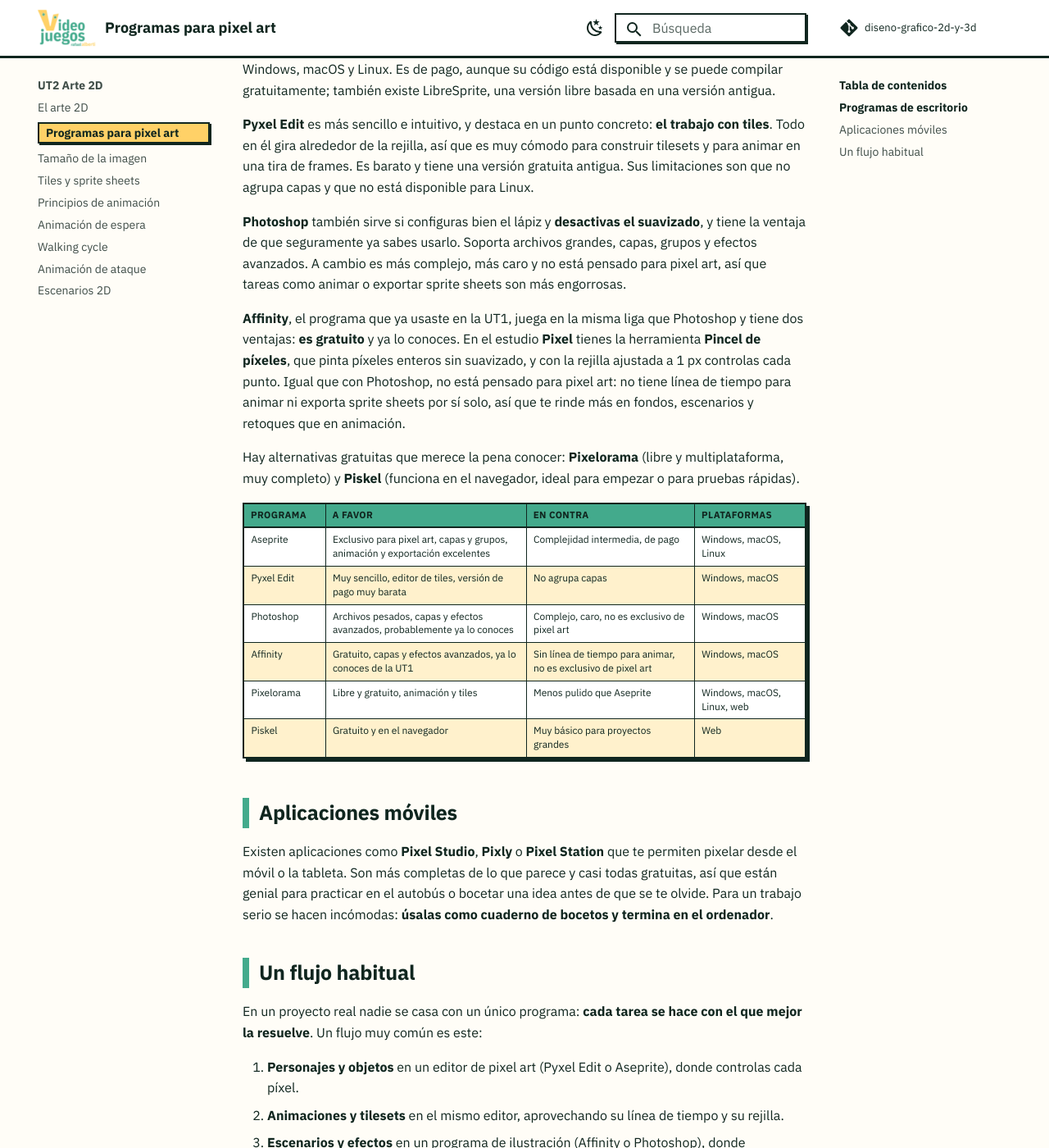
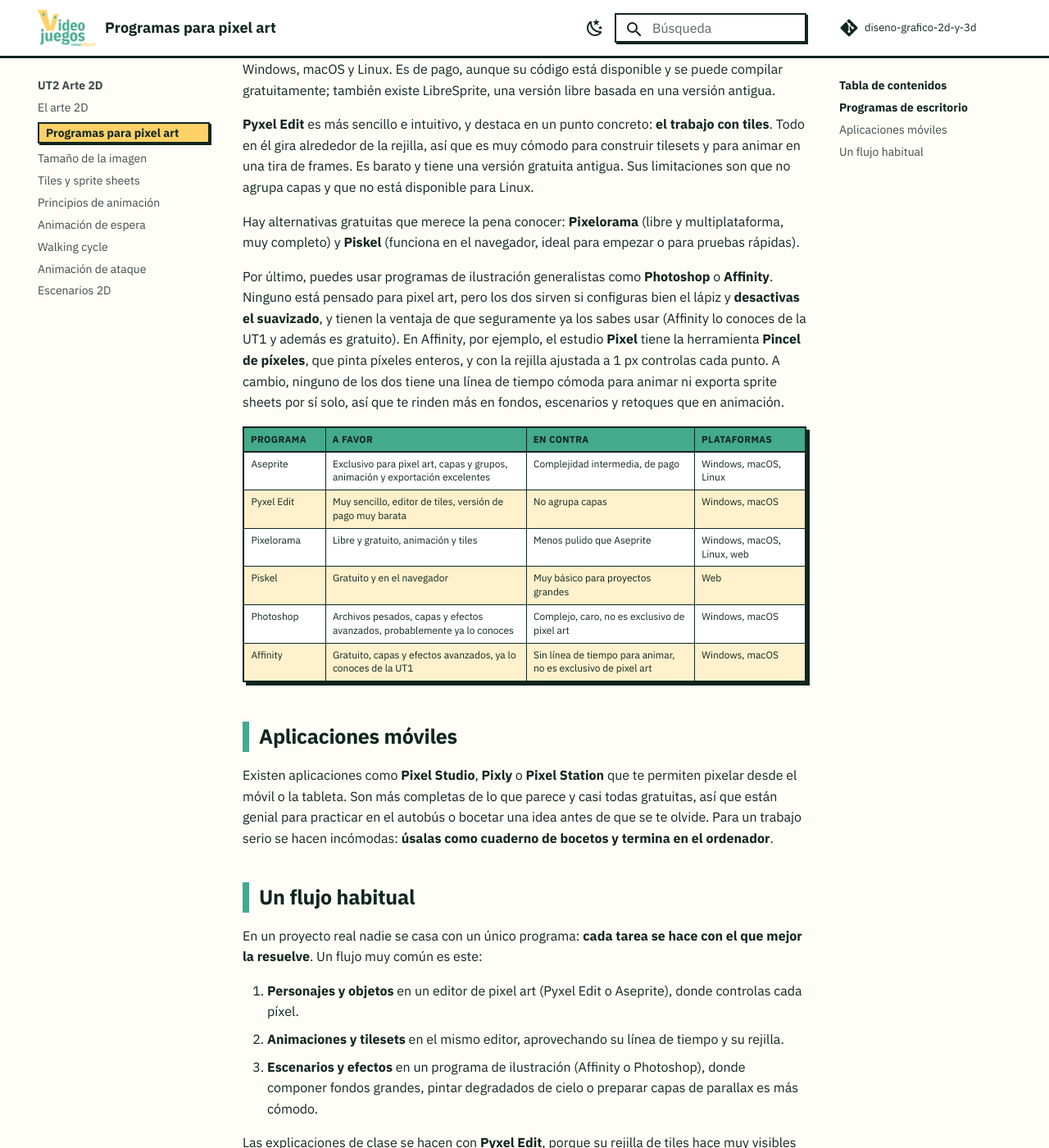
Before and after one commit to envasador/diseno-grafico-2d-y-3d, an MkDocs documentation site: the page built from docs/ut2/02-programas-pixel-art.md, in a window 1280 px wide and 1400 px high, scrolled down 543 px. Shown: the whole window at 82% size. Built offline with MkDocs 1.6.1 and Material for MkDocs 9.7.7, drawn with Linux system fonts in a browser that asks for light colours; comment, search, counter and statistics services are not loaded.

Commit message:
UT2: Photoshop y Affinity al final como opciones generalistas
Co-Authored-By: Claude Opus 5.5 <noreply@anthropic.com>
Claude-Session: https://claude.ai/code/session_01C3JutsmecjVNqwzjJXCeTb

```diff
--- a/docs/ut2/02-programas-pixel-art.md
+++ b/docs/ut2/02-programas-pixel-art.md
@@ -10,20 +10,18 @@ Así que la pregunta interesante es otra: **qué herramienta encaja con cada par
 
 **Pyxel Edit** es más sencillo e intuitivo, y destaca en un punto concreto: **el trabajo con tiles**. Todo en él gira alrededor de la rejilla, así que es muy cómodo para construir tilesets y para animar en una tira de frames. Es barato y tiene una versión gratuita antigua. Sus limitaciones son que no agrupa capas y que no está disponible para Linux.
 
-**Photoshop** también sirve si configuras bien el lápiz y **desactivas el suavizado**, y tiene la ventaja de que seguramente ya sabes usarlo. Soporta archivos grandes, capas, grupos y efectos avanzados. A cambio es más complejo, más caro y no está pensado para pixel art, así que tareas como animar o exportar sprite sheets son más engorrosas.
+Hay alternativas gratuitas que merece la pena conocer: **Pixelorama** (libre y multiplataforma, muy completo) y **Piskel** (funciona en el navegador, ideal para empezar o para pruebas rápidas).
 
-**Affinity**, el programa que ya usaste en la UT1, juega en la misma liga que Photoshop y tiene dos ventajas: **es gratuito** y ya lo conoces. En el estudio **Pixel** tienes la herramienta **Pincel de píxeles**, que pinta píxeles enteros sin suavizado, y con la rejilla ajustada a 1 px controlas cada punto. Igual que con Photoshop, no está pensado para pixel art: no tiene línea de tiempo para animar ni exporta sprite sheets por sí solo, así que te rinde más en fondos, escenarios y retoques que en animación.
-
-Hay alternativas gratuitas que merece la pena conocer: **Pixelorama** (libre y multiplataforma, muy completo) y **Piskel** (funciona en el navegador, ideal para empezar o para pruebas rápidas).
+Por último, puedes usar programas de ilustración generalistas como **Photoshop** o **Affinity**. Ninguno está pensado para pixel art, pero los dos sirven si configuras bien el lápiz y **desactivas el suavizado**, y tienen la ventaja de que seguramente ya los sabes usar (Affinity lo conoces de la UT1 y además es gratuito). En Affinity, por ejemplo, el estudio **Pixel** tiene la herramienta **Pincel de píxeles**, que pinta píxeles enteros, y con la rejilla ajustada a 1 px controlas cada punto. A cambio, ninguno de los dos tiene una línea de tiempo cómoda para animar ni exporta sprite sheets por sí solo, así que te rinden más en fondos, escenarios y retoques que en animación.
 
 | Programa | A favor | En contra | Plataformas |
 |---|---|---|---|
 | Aseprite | Exclusivo para pixel art, capas y grupos, animación y exportación excelentes | Complejidad intermedia, de pago | Windows, macOS, Linux |
 | Pyxel Edit | Muy sencillo, editor de tiles, versión de pago muy barata | No agrupa capas | Windows, macOS |
+| Pixelorama | Libre y gratuito, animación y tiles | Menos pulido que Aseprite | Windows, macOS, Linux, web |
+| Piskel | Gratuito y en el navegador | Muy básico para proyectos grandes | Web |
 | Photoshop | Archivos pesados, capas y efectos avanzados, probablemente ya lo conoces | Complejo, caro, no es exclusivo de pixel art | Windows, macOS |
 | Affinity | Gratuito, capas y efectos avanzados, ya lo conoces de la UT1 | Sin línea de tiempo para animar, no es exclusivo de pixel art | Windows, macOS |
-| Pixelorama | Libre y gratuito, animación y tiles | Menos pulido que Aseprite | Windows, macOS, Linux, web |
-| Piskel | Gratuito y en el navegador | Muy básico para proyectos grandes | Web |
 
 ## Aplicaciones móviles
 
```
